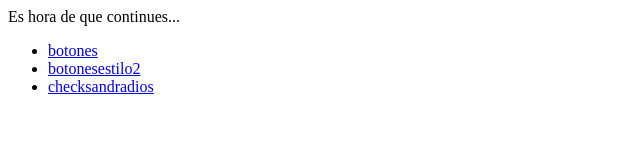
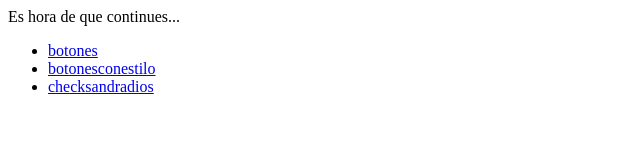
Before and after one commit to L0wis/l0wis.github.io, a plain HTML site: page index.html in a window 1280 px wide. Shown: the full height of the page, 0-640 px from the left. Drawn offline with Linux system fonts and the light colour scheme.

Commit message:
Update index.html

```diff
--- a/index.html
+++ b/index.html
@@ -6,7 +6,7 @@
                 <a href="botones.html">botones</a>
             </li>
             <li>
-                <a href="botonesestilo2.html">botonesestilo2</a>
+                <a href="botonesestilo2.html">botonesconestilo</a>
             </li>
             <li>
                 <a href="checksandradios.html">checksandradios</a>
```
